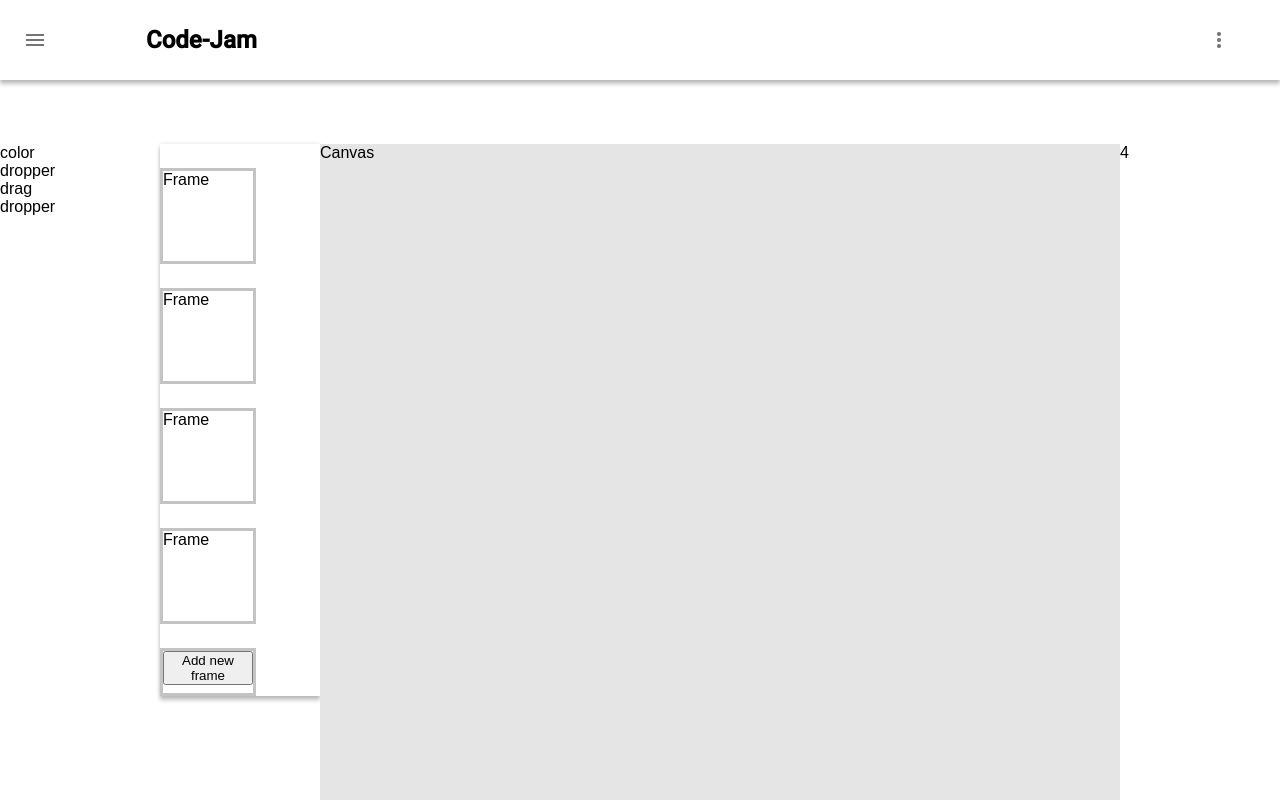
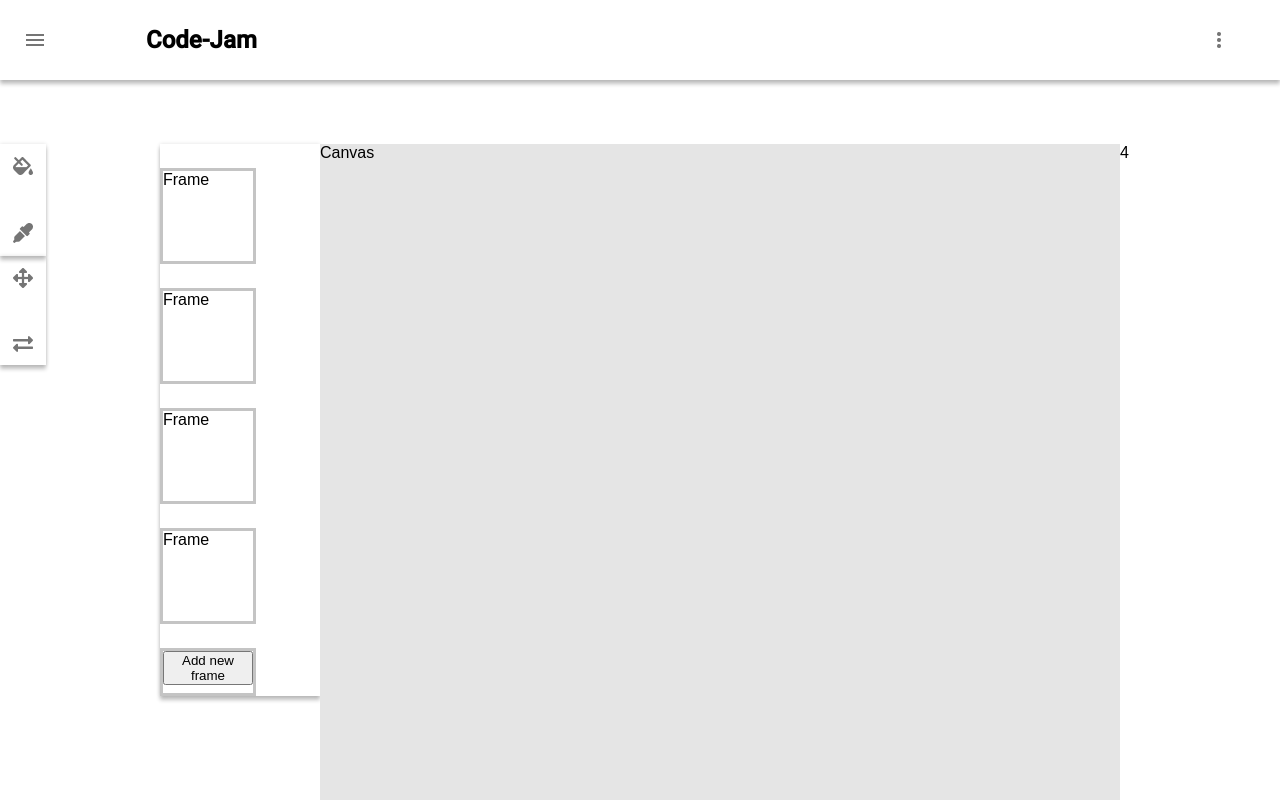
Before and after one commit to magnusducatuslt/piskel1.0, a React (Create React App) app: page / in a window 1280 px wide. Shown: the top 800 px of the page. Built offline with nearby package versions, Linux system fonts and the light colour scheme.

Commit message:
feat: tools and tyles

```diff
--- /dev/null
+++ b/src/components/control/control.css
@@ -0,0 +1,18 @@
+.tools {
+  display: flex;
+  flex-direction: column;
+}
+.tools-1, .tools-2 {
+  box-shadow: 0px 4px 4px rgba(0, 0, 0, 0.24), 0px 0px 4px rgba(0, 0, 0, 0.12);
+  display: flex;
+  flex-direction: column;
+  justify-content: space-between;
+  width: 20px;
+  padding: 1vw;
+}
+.tools-1 img:last-child, .tools-2 img:last-child {
+  padding-top: 6vh;
+}
+.tools-1 img:hover, .tools-2 img:hover {
+  cursor: pointer;
+}
--- a/src/components/control/control.js
+++ b/src/components/control/control.js
@@ -1,16 +1,21 @@
 import React, { Component } from 'react';
+import './control.css';
+import color from '../../img/bu.png'
+import dropper from '../../img/pip.png'
+import drag from '../../img/per.png'
+import shape from '../../img/tran.png'
 
 class Control extends Component {
   render = () => {
     return (
-      <div>
-        <div>
-          <div className="color">color</div>
-          <div className="dropper">dropper</div>
+      <div className='tools'>
+        <div className='tools-1'>
+          <img className='color' src={color} alt='color'></img>
+          <img className='dropper' src={dropper} alt='dropper'></img>
         </div>
-        <div>
-          <div className="drag">drag</div>
-          <div className="shape">dropper</div>
+        <div className='tools-2'>
+          <img className="drag" src={drag} alt='drag'></img>
+          <img className="shape" src={shape} alt='transform'></img>
         </div>
       </div>
     );
--- a/src/components/header/header.js
+++ b/src/components/header/header.js
@@ -5,9 +5,9 @@ import logo2 from '../../img/conf.png'
 
 const Header = () => {
   return ( <Fragment>
-    <img class="menu" src={logo1}></img>
+    <img className="menu" src={logo1}></img>
     <h2>Code-Jam</h2>
-    <img class="conf" src={logo2}></img>
+    <img className="conf" src={logo2}></img>
     </Fragment>
   );
 };
```
